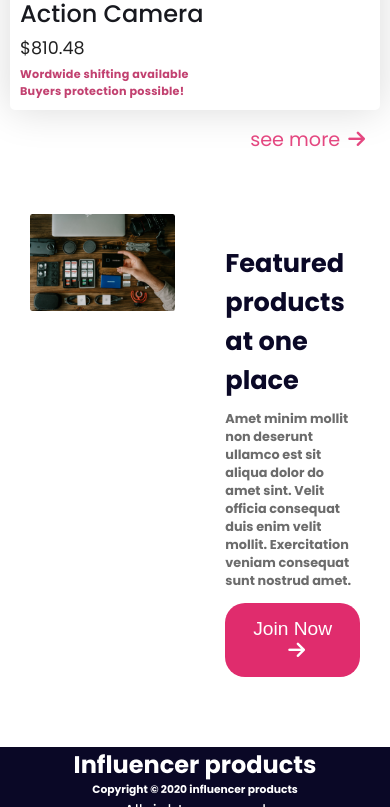
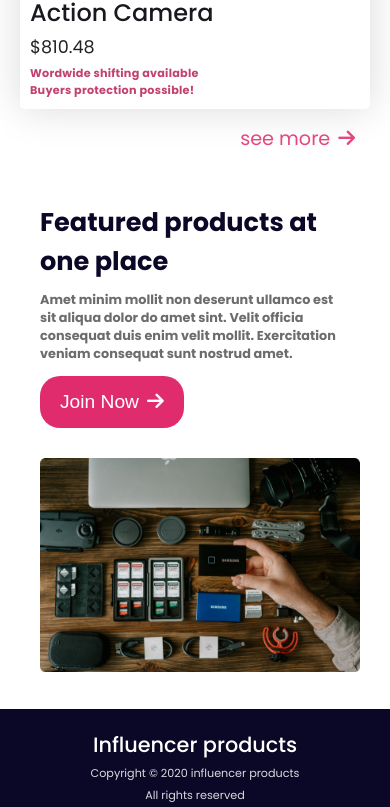
Before and after one commit to redwan9011/influencer-gear, a plain HTML site: page index.html in a window 390 px wide. Shown: the part 4498-5305 px from the top of the page. Drawn offline with Linux system fonts and the light colour scheme.

Commit message:
added the new styles

```diff
--- a/style.css
+++ b/style.css
@@ -186,25 +186,49 @@ main {
 
 .feature-content p {
     color: #6C6C6C;
-    font-size:.8rem;
+    font-size: .8rem;
     font-weight: 700;
-   margin-bottom: 13px;
+    margin-bottom: 13px;
 }
 
 /* footer styles */
-footer{
+footer {
 
     background-color: #0A0826;
     text-align: center;
     color: white;
+    padding: 20px 0;
 }
-footer ul{
+
+footer ul {
     display: flex;
     justify-content: center;
     list-style: none;
+    gap: 5px;
 }
-footer a{
+
+footer a {
     color: white;
+}
+
+footer h2 {
+    font-size: 1.3rem;
+    font-weight: 500;
+}
+
+footer h6 {
+    color:  #D9DBE1;
+    font-size: .7rem;
+    font-weight: 400;
+    padding: 5px 0;
+
+}
+
+footer p {
+    color:  #D9DBE1;
+    font-size: .7rem;
+    font-weight: 400;
+    margin-bottom: 5px;
 }
 
 
@@ -249,7 +273,7 @@ footer a{
     }
 
     main {
-        padding: 10px 10px;
+        padding: 10px 20px;
     }
 
     .service-image {
@@ -278,7 +302,14 @@ footer a{
         padding: 10px;
         margin-right: 0;
     }
-
+    .feature-section {
+        flex-direction: column-reverse;
+        gap: 30px;
+        margin: 20px 0;
+    }
+    .feature-image {
+        width: 20rem;
+    }
 }
 
 
@@ -331,5 +362,8 @@ footer a{
         font-size: .6rem;
         font-weight: 700;
     }
+    .feature-content {
+        margin-top: 5px;
+    }
 
 }
```
